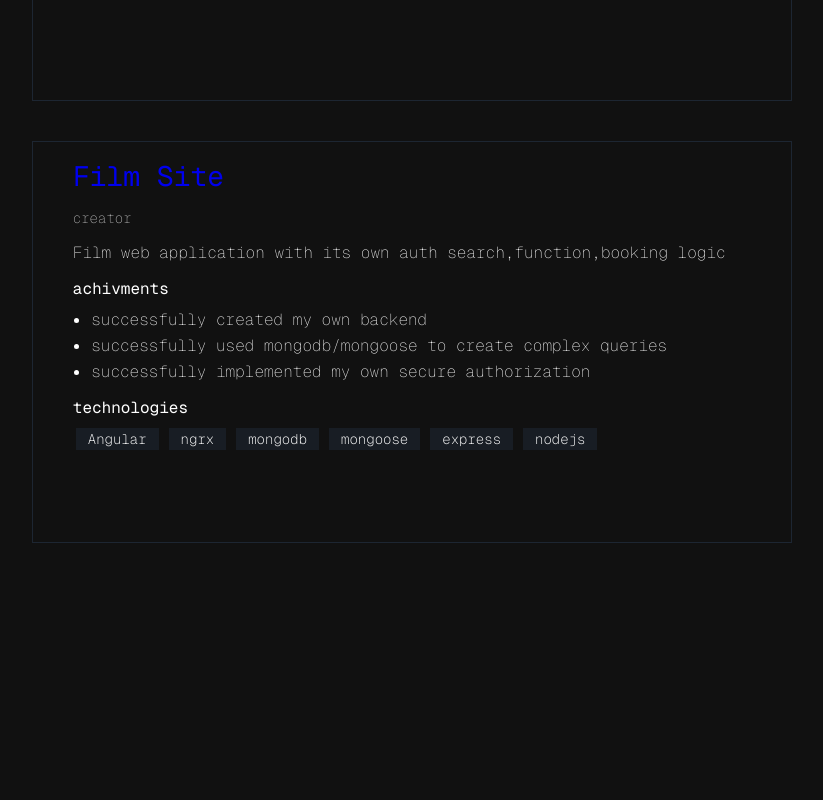
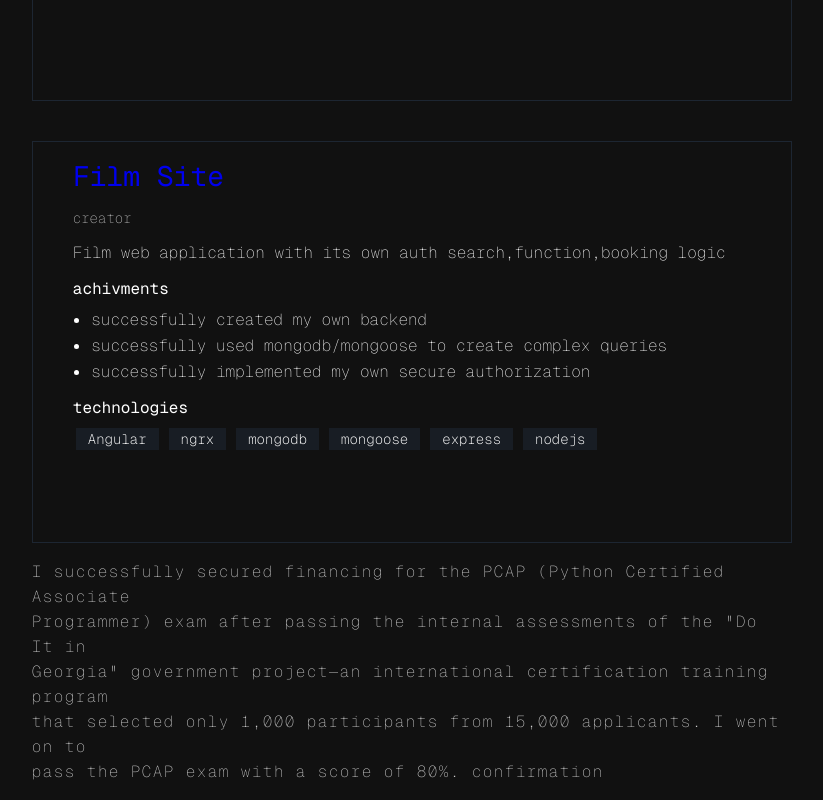
Before and after one commit to otari3/personalPorfolio, an Angular app: page /projects in a window 1280 px wide. Shown: the part 979-1779 px from the top of the page, without its empty margins (229-1052 px from the left). Before the commit the page ends 1530 px from the top, so only its background shows below. Built offline with nearby package versions, Linux system fonts and the light colour scheme.

Commit message:
added pcap

```diff
--- a/src/app/project-home/project-home.component.html
+++ b/src/app/project-home/project-home.component.html
@@ -10,3 +10,16 @@
     [project]="items"
   ></app-projects>
 </main>
+
+<p>
+  I successfully secured financing for the PCAP (Python Certified Associate
+  <br />
+  Programmer) exam after passing the internal assessments of the "Do It in
+  <br />
+  Georgia" government project—an international certification training program
+  <br />
+  that selected only 1,000 participants from 15,000 applicants. I went on to
+  <br />
+  pass the PCAP exam with a score of 80%. confirmation
+  <a href="https://verify.openedg.org/?id=iBxP.reSD.kJmG" target="_blank"></a>
+</p>
--- a/src/app/shared/shared-functions.service.ts
+++ b/src/app/shared/shared-functions.service.ts
@@ -35,7 +35,7 @@ export class SharedFunctionsService {
     {
       title: 'Do It in Georgia and PCAP Certification',
       link: '',
-      desc: 'I was selected for the "Do It in Georgia" government project, part <br> of an international certification training program. Out of 15,000 <br> applicants, only 1,000 were chosen, and I am currently preparing for <br> the PCAP (Python Certified Associate Programmer) exam. <br>',
+      desc: 'I successfully secured financing for the PCAP (Python Certified Associate<br />Programmer) exam after passing the internal assessments of the "Do It in<br />Georgia" government project—an international certification training program<br />that selected only 1,000 participants from 15,000 applicants. I went on to<br />pass the PCAP exam with a score of 80%.<a href="https://verify.openedg.org/?id=iBxP.reSD.kJmG" target="_blank">Confirmation</a>',
     },
     {
       title: 'Angular Training and Advanced Concepts at Step Academy',
```
